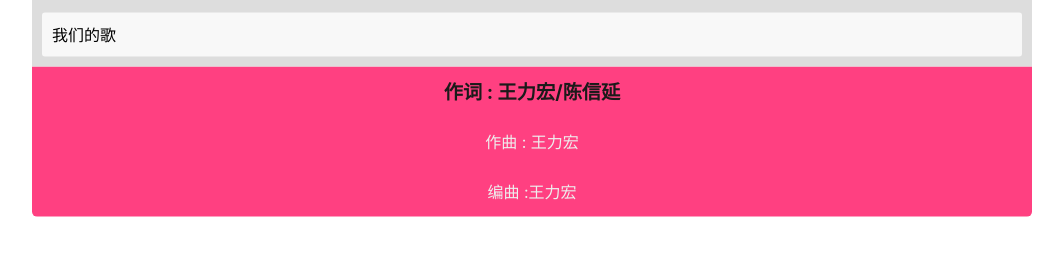
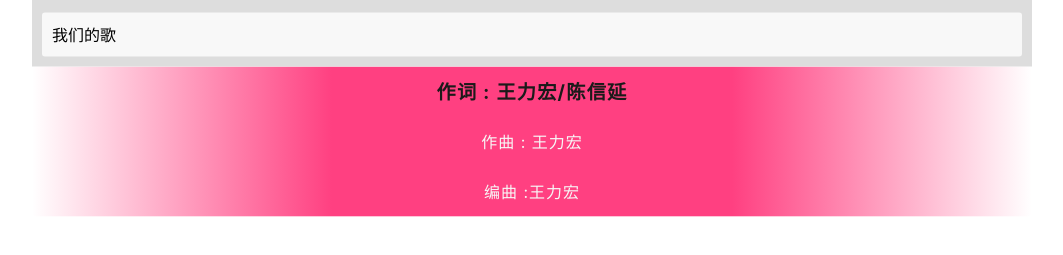
Before and after one commit to freedomwebcn/jsAudioPlayer, a website built with Vite: page index.html in a window 1280 px wide. Shown: the part 239-494 px from the top of the page, without its empty margins (108-1171 px from the left). Built offline with nearby package versions, Linux system fonts and the light colour scheme; a small style sheet from the web is missing; a web font is replaced by a local one.

Commit message:
修改css

```diff
--- a/css/audio_player.css
+++ b/css/audio_player.css
@@ -120,15 +120,49 @@
      height: 150px;
      overflow: hidden;
      width: min(700px, 100% - (var(--container-padding) * 2));
-     background-color: #FF4081;
-     color: #eee;
+     position: relative;
+     /* color: #eee; */
+     color: #F7F7F7;
      border-bottom-right-radius: 5px;
      border-bottom-left-radius: 5px;
+     /* background-image: linear-gradient(to left, transparent, #FF4081); */
+
+
 
  }
 
+ .lrc-container::before {
+     content: '';
+     display: block;
+     width: 50%;
+     height: 100%;
+     position: absolute;
+     left: 0;
+     background-image: linear-gradient(to right, transparent, #FF4081 60%);
+
+
+ }
+
+ .lrc-container::after {
+     content: '';
+     display: block;
+     width: 50%;
+     height: 100%;
+     position: absolute;
+     top: 0;
+     right: 0;
+     background-image: linear-gradient(to left, transparent, #FF4081 60%);
+
+
+ }
+
+
  .lrc-container #lrc_wrapper {
+     position: absolute;
+     width: 100%;
+     z-index: 88;
      transform: translateY(0);
+     letter-spacing: 1px;
  }
 
  .lrc-container #lrc_wrapper li {
@@ -345,3 +379,10 @@
      width: 36px;
      height: 36px;
  }
+
+
+ .test {
+     width: 100%;
+     height: 200px;
+     background-image: linear-gradient(transparent, #FF4081);
+ }
```
Also changed, not shown: index.html (+3 -0 lines).
